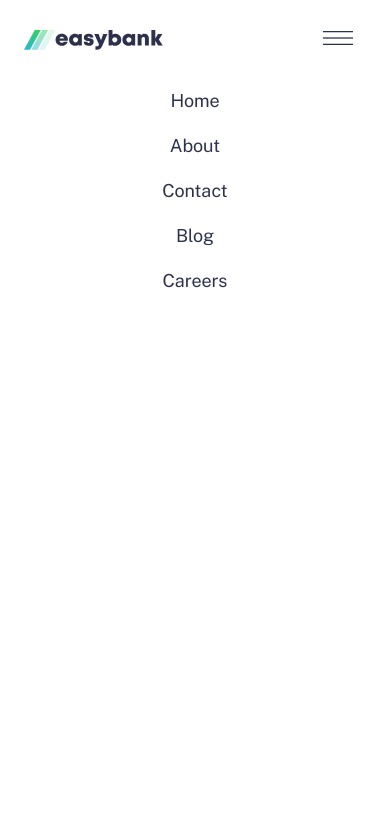
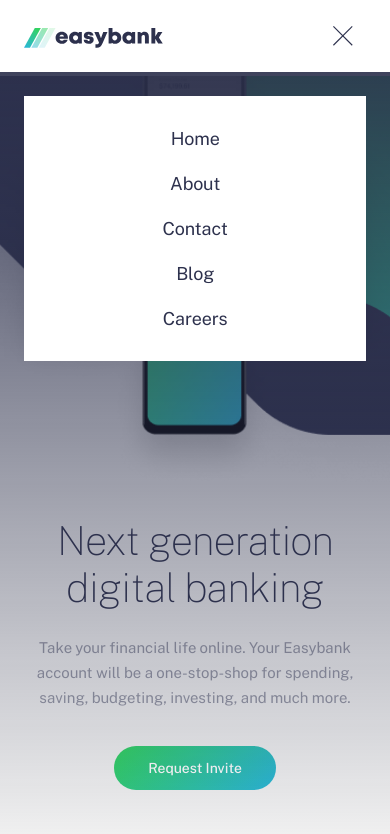
Before and after one commit to Ulugbek-Mominjonov/Easybank-bootsrap, a plain HTML site: page index.html in a window 390 px wide. Both pictures are taken after a click on the button "Toggle navigation". Drawn offline with nearby package versions, Linux system fonts and the light colour scheme.

Commit message:
add header and hero responsive design

```diff
--- a/css/main.css
+++ b/css/main.css
@@ -42,6 +42,7 @@ html{
 body{
   padding: 0;
   margin: 0;
+  margin-top: 76px;
   font-family: "Public Sans", "Arial", sans-serif;
   font-weight: normal;
   font-size: 16px;
@@ -74,16 +75,27 @@ body{
   color: #fff;
 }
 /* SITE HEADER  */
+.site-header{
+  position: fixed;
+  width: 100%;
+  z-index: 100;
+  top: 0;
+  left: 0;
+}
 .site-nav{
+  padding: 0;
+  background-color: #fff;
+}
+.site-nav-container{
+  position: relative;
   padding-top: 18px;
   padding-bottom: 18px;
-  background-color: #fff;
 }
 .navbar-toggler:focus{
   box-shadow: none;
 }
 .navbar-toggler-icon{
-  background-image: url("../img/toggler-open.svg");
+  background-image: url("../img/toggler-open@2x.png");
 }
 .site-nav__list--wrapper{
   flex-grow: 0;
@@ -101,12 +113,60 @@ body{
 .site-nav__link:hover{
   color: var(--dark);
 }
+/* HERO  */
+.hero{
+  position: relative;
+  padding-top: 170px;
+  padding-bottom: 140px;
+  background-color: #F2F2F2;
+}
+.hero__title {
+  margin-top: 0;
+  margin-bottom: 24px;
+  font-weight: 100;
+  font-size: 56px;
+  line-height: 64px;
+  letter-spacing: -1px;
+  color: var(--dark);
+}
+.hero__text {
+  margin-top: 0;
+  margin-bottom: 36px;
+}
+.hero-img{
+  position: absolute;
+  top: 0;
+  right: 0;
+  padding: 0;
+  z-index: 88;
+}
 
 @media screen and (max-width: 1199px) {
   .container{
     max-width: 100%;
     padding-left: 50px;
     padding-right: 50px;
+  }
+  /* hero  */
+  .hero{
+    padding-top: 85px;
+    padding-bottom: 38px;
+  }
+}
+@media screen and (max-width: 991px) {
+  .container{
+    max-width: 100%;
+    padding-left: 50px;
+    padding-right: 50px;
+  }
+  /* hero  */
+  .hero{
+    padding-top: 80px;
+    padding-bottom: 40px;
+  }
+  .hero__title{
+    font-size: 46px;
+    line-height: 60px;
   }
 }
 @media screen and (max-width: 767px) {
@@ -116,9 +176,22 @@ body{
     padding-left: 30px;
   }
   /* header  */
+  .site-header--click{
+    height: 100vh;
+    background: linear-gradient(180deg, #2D314D 0%, rgba(45, 49, 77, 0.0001) 100%);
+  }
+  .navbar-toggler-icon--close{
+    width: 1em;
+    height: 1.3em;
+    background-image: url("../img/toggler-close.svg");
+  }
+  .site-nav__list--wrapper{
+    width: 90%;
+    position: absolute;
+    top: calc(100% + 24px);
+  }
   .site-nav__list{
     padding: 32px;
-    align-items: center;
     background-color: #fff;
   }
   .site-nav__item:not(:first-child){
@@ -133,17 +206,41 @@ body{
   .site-nav__link:hover{
     color: var(--text-color);
   }
-  .site-nav .request__button{
-    display: none;
+  /* hero  */
+  .hero{
+    padding-top: 0;
+  }
+  .hero-img{
+    position: static;
+    order: -1;
+  }
+  .hero-img > img{
+    width: 100%;
+    height: 650px;
   }
 }
 @media screen and (max-width: 575px) {
   .container{
-    max-width: 100%;
     padding-right: 24px;
     padding-left: 24px;
   }
-  .site-nav .request__button{
-    display: none;
+  /* .hero  */
+  .hero{
+    padding-bottom: 88px;
+  }
+  .hero__title{
+    font-size: 40px;
+    line-height: 47px;
+  }
+  .hero__text{
+    font-size: 15px;
+    line-height: 25px;
+  }
+  .hero-img > img{
+    width: 100%;
+    height: auto;
+  }
+  .site-nav__list--wrapper{
+    width: 87.8%;
   }
 }
--- a/index.html
+++ b/index.html
@@ -12,7 +12,7 @@
 <body>
   <header class="site-header">
     <nav class="navbar navbar-expand-md site-nav">
-      <div class="container">
+      <div class="container site-nav-container">
         <a class="navbar-brand" href="#">
           <img class="img-fluid" src="./img/logo.svg" alt="logo img" width="139" height="20">
         </a>
@@ -20,7 +20,7 @@
           <span class="navbar-toggler-icon"></span>
         </button>
         <div class="collapse navbar-collapse site-nav__list--wrapper" id="navbarSupportedContent">
-          <ul class="navbar-nav site-nav__list">
+          <ul class="navbar-nav align-items-center site-nav__list">
             <li class="nav-item site-nav__item">
               <a class="nav-link p-0 site-nav__link" aria-current="page" href="#">Home</a>
             </li>
@@ -38,10 +38,30 @@
             </li>
           </ul>
         </div>
-        <a href="#" class="request__button">Request Invite</a>
+        <a href="#" class="request__button d-none d-md-block">Request Invite</a>
       </div>
     </nav>
   </header>
+
+  <div class="hero">
+    <div class="container-fluid container-md">
+      <div class="row align-items-md-center justify-content-center justify-content-md-start">
+        <div class="col-12 col-sm-9 col-md-6 text-center text-md-start">
+          <h1 class="hero__title">Next generation
+            digital banking</h1>
+          <p class="hero__text">Take your financial life online. Your Easybank account will be a one-stop-shop for spending, saving, budgeting, investing, and much more.</p>
+          <a href="#" class="request__button d-inline-block">Request Invite</a>
+        </div>
+        <div class="col-12 col-md-6 hero-img">
+          <img class="img-fluid d-none d-md-block" src="./img/hero-bg-img.png" alt="hero img">
+
+          <img class="img-fluid d-none d-sm-block d-md-none" src="./img/phones-mobile@2x.png" alt="hero img">
+
+          <img class="img-fluid d-block d-sm-none" src="./img/phones-mobile.png" alt="hero img">
+        </div>
+      </div>
+    </div>
+  </div>
 
 
 
--- a/js/main.js
+++ b/js/main.js
@@ -0,0 +1,12 @@
+window.addEventListener('DOMContentLoaded', () => {
+    let togglerIcon = document.querySelector('.navbar-toggler-icon'),
+        siteHeader = document.querySelector('.site-header'),
+        togglerBtn = document.querySelector('.navbar-toggler')
+
+    if (togglerBtn) {
+        togglerBtn.addEventListener('click', () => {
+            togglerIcon.classList.toggle('navbar-toggler-icon--close');
+            siteHeader.classList.toggle('site-header--click');
+        })
+    }
+})
```
